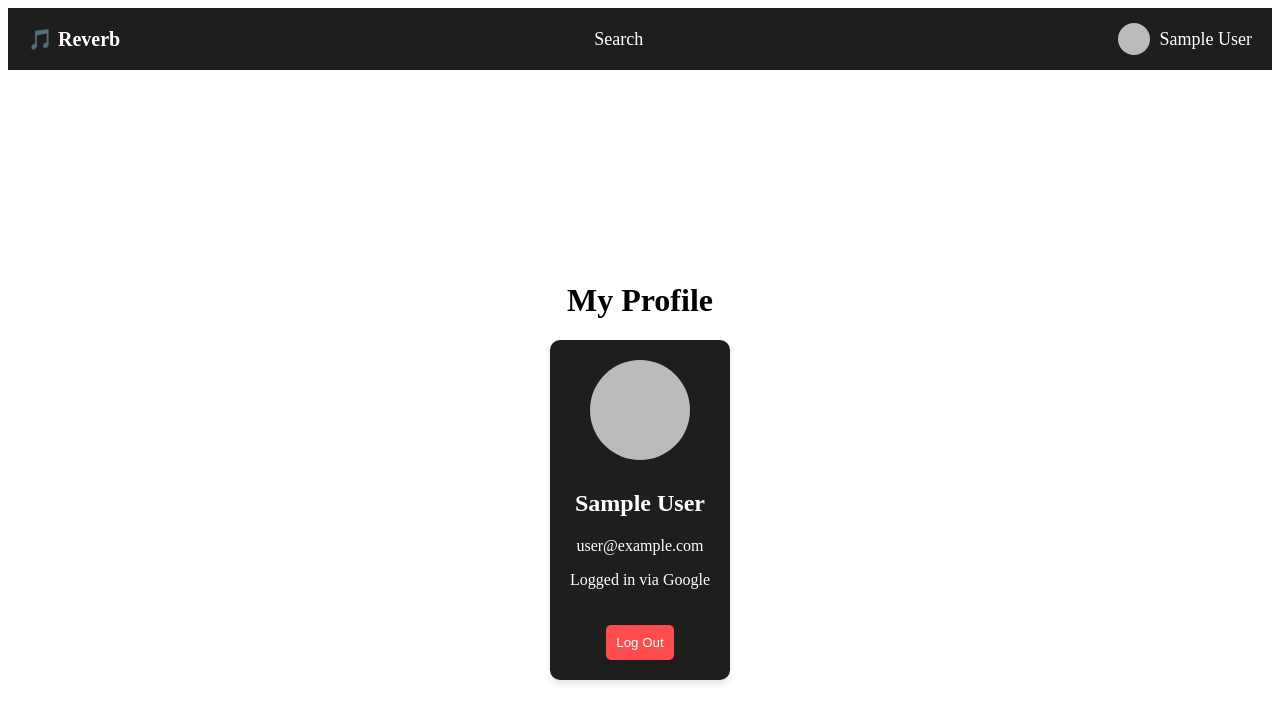
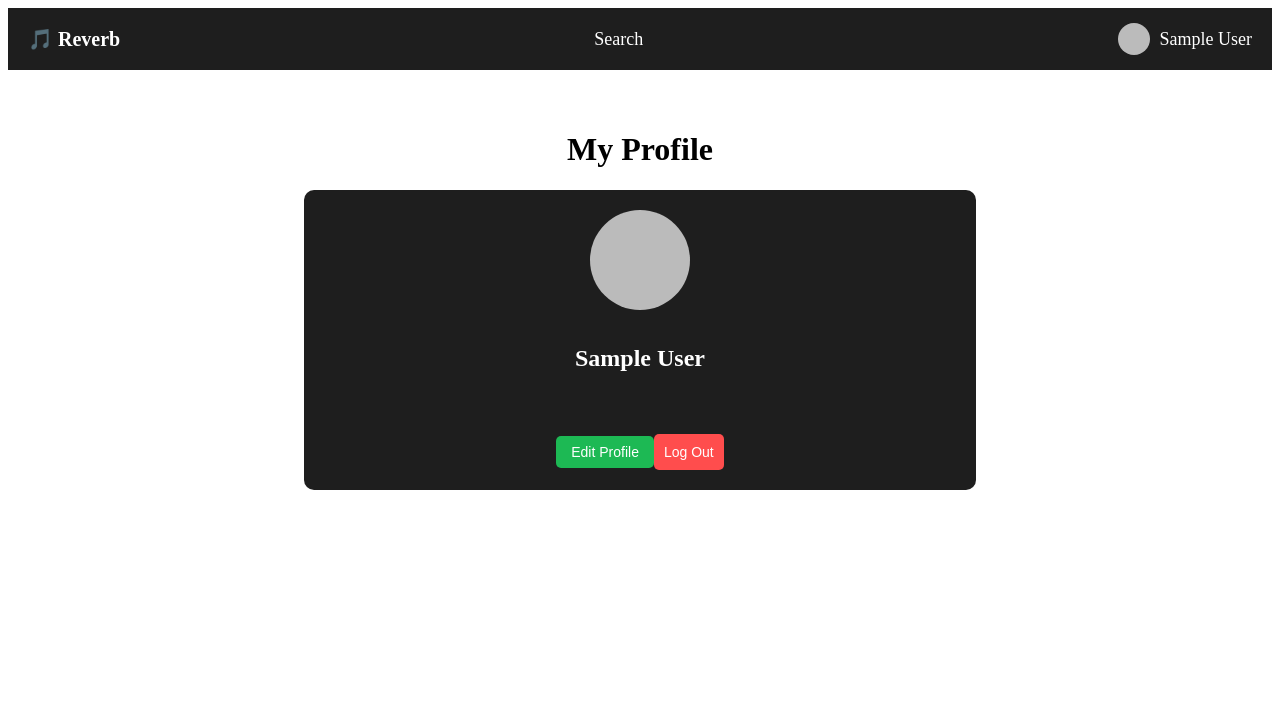
Before and after one commit to jainapurva2010/reverb, a React (Vite) app: page /profile in a window 1280 px wide. Shown: the top 722 px of the page. Built offline with nearby package versions, Linux system fonts and the light colour scheme; no server answers; sample sign-in values are in the browser's storage.

Commit message:
Added Edit Profile capability to profile

```diff
--- a/src/App.tsx
+++ b/src/App.tsx
@@ -32,7 +32,11 @@ const App: React.FC = () => {
 
     // Firebase authentication check
     const unsubscribe = auth.onAuthStateChanged((firebaseUser) => {
-      setUser(firebaseUser);
+      if (firebaseUser) {
+        setUser(firebaseUser);
+      } else {
+        setUser(null); // Ensures state resets when logging out
+      }
       firebaseResolved = true;
       if (firebaseResolved && spotifyResolved && !authInitialized) {
         setAuthInitialized(true);
--- a/src/pages/Profile.module.css
+++ b/src/pages/Profile.module.css
@@ -3,22 +3,22 @@
   display: flex;
   flex-direction: column;
   align-items: center;
-    justify-content: center;
-    height: 100vh;
-    text-align: center;
+  margin-top: 40px;
 }
 
 .profileCard {
+  background: #1e1e1e;
+  padding: 20px;
+  border-radius: 10px;
+  width: 50%;
+  text-align: center;
+  color: white;
+}
+
+.profileInfo {
   display: flex;
   flex-direction: column;
   align-items: center;
-    gap: 10px;
-    background: #1e1e1e;
-    padding: 20px;
-    border-radius: 10px;
-    color: white;
-    max-width: 300px;
-    box-shadow: 0px 4px 6px rgba(0, 0, 0, 0.1);
 }
 
 .profilePic {
@@ -26,6 +26,46 @@
   height: 100px;
   border-radius: 50%;
   object-fit: cover;
+  margin-bottom: 15px;
+}
+
+.editForm {
+  display: flex;
+  flex-direction: column;
+  gap: 10px;
+}
+
+.inputField, .textArea {
+  width: 80%;
+  padding: 8px;
+  border: 1px solid #555;
+  border-radius: 5px;
+  background: #2a2a2a;
+  color: white;
+}
+
+.textArea {
+  height: 80px;
+  resize: none;
+}
+
+.editButtons {
+  display: flex;
+  gap: 10px;
+}
+
+.editButton, .logoutButton, .saveButton, .cancelButton {
+  margin-top: 10px;
+  padding: 8px 15px;
+  border: none;
+  border-radius: 5px;
+  font-size: 14px;
+  cursor: pointer;
+}
+
+.editButton {
+  background-color: #1db954;
+  color: white;
 }
 
   .logoutButton {
@@ -39,6 +79,21 @@
     transition: background-color 0.3s ease;
   }
 
+  .logoutButton {
+    background-color: #ff4d4d;
+    color: white;
+  }
+
+  .saveButton {
+    background-color: #008CBA;
+    color: white;
+  }
+
+  .cancelButton {
+    background-color: #555;
+    color: white;
+  }
+
   .logoutButton:hover {
     background: #e63939;
   }
--- a/src/pages/Profile.tsx
+++ b/src/pages/Profile.tsx
@@ -1,11 +1,37 @@
-import React from "react";
+import React, { useState } from "react";
 import { useNavigate } from "react-router-dom";
 import { useAuthStore } from "../store/useAuthStore";
 import styles from "./Profile.module.css";
 
 const Profile: React.FC = () => {
   const navigate = useNavigate();
-  const { user, spotifyProfile, spotifyToken, logoutUser, logoutSpotify } = useAuthStore();
+  const {
+    user,
+    spotifyProfile,
+    spotifyToken,
+    customDisplayName,
+    bio,
+    setCustomDisplayName,
+    setBio,
+    logoutUser,
+    logoutSpotify,
+  } = useAuthStore();
+
+  const [isEditing, setIsEditing] = useState(false);
+  const [editedName, setEditedName] = useState(customDisplayName || "");
+  const [editedBio, setEditedBio] = useState(bio || "");
+
+  const handleSave = () => {
+    setCustomDisplayName(editedName.trim() !== "" ? editedName : null);
+    setBio(editedBio.trim() !== "" ? editedBio : null);
+    setIsEditing(false);
+  };
+
+  const handleCancel = () => {
+    setEditedName(customDisplayName || "");
+    setEditedBio(bio || "");
+    setIsEditing(false);
+  };
 
   // Function to get profile image
   const getProfileImage = () => {
@@ -27,23 +53,59 @@ const Profile: React.FC = () => {
     navigate("/login", { replace: true });
   };
 
+  // Determine display name: Custom name or original from Google/Spotify
+  const originalDisplayName = user?.displayName || spotifyProfile?.display_name;
+  const displayName = customDisplayName || originalDisplayName;
+
   return (
     <div className={styles.profileContainer}>
       <h1>My Profile</h1>
       <div className={styles.profileCard}>
+        <div className={styles.profileInfo}>
           <img
-          src={getProfileImage()}
+            src={
+              user?.photoURL ||
+              spotifyProfile?.images?.[0]?.url ||
+              `https://ui-avatars.com/api/?name=${originalDisplayName}`
+            }
             alt="Profile"
             className={styles.profilePic}
           />
-        <div>
-          <h2>{user?.displayName || spotifyProfile?.display_name || "Guest"}</h2>
-          <p>{user?.email || spotifyProfile?.email || "No email available"}</p>
-          <p>Logged in via {user ? "Google" : "Spotify"}</p>
+          {isEditing ? (
+            <div className={styles.editForm}>
+              <input
+                type="text"
+                placeholder="Enter display name"
+                value={editedName}
+                onChange={(e) => setEditedName(e.target.value)}
+                className={styles.inputField}
+              />
+              <textarea
+                placeholder="Enter bio"
+                value={editedBio}
+                onChange={(e) => setEditedBio(e.target.value)}
+                className={styles.textArea}
+              />
+              <div className={styles.editButtons}>
+                <button onClick={handleSave} className={styles.saveButton}>Save</button>
+                <button onClick={handleCancel} className={styles.cancelButton}>Cancel</button>
               </div>
-        <button className={styles.logoutButton} onClick={handleLogout}>
+            </div>
+          ) : (
+            <>
+              <h2>{displayName}</h2>
+              <p>{bio || ""}</p>
+            </>
+          )}
+          <div className={styles.buttonGroup}>
+            <button onClick={() => setIsEditing(true)} className={styles.editButton}>
+              Edit Profile
+            </button>
+            <button onClick={handleLogout} className={styles.logoutButton}>
               Log Out
             </button>
+          </div>
+        </div>
       </div>
     </div>
   );
--- a/src/store/useAuthStore.tsx
+++ b/src/store/useAuthStore.tsx
@@ -6,12 +6,17 @@ import { getSpotifyToken, logoutFromSpotify } from "../spotifyAuth";
 interface AuthState {
   user: any | null;
   spotifyToken: string | null;
+  customDisplayName: string | null;
+  bio: string | null;
   spotifyProfile: any | null;
   authInitialized: boolean;
   setUser: (user: any | null) => void;
   setSpotifyToken: (token: string | null) => void;
+  setCustomDisplayName: (name: string | null) => void;
+  setBio: (bio: string | null) => void;
   setSpotifyProfile: (profile: any | null) => void;
   setAuthInitialized: (initialized: boolean) => void;
+  resetProfile: () => void;
   logoutUser: () => Promise<void>;
   logoutSpotify: () => void;
 }
@@ -23,17 +28,31 @@ export const useAuthStore = create<AuthState>()(
       spotifyToken: getSpotifyToken(),
       spotifyProfile: null,
       authInitialized: false,
+      customDisplayName: null,
+      bio: null,
 
-      setUser: (user) => set({ user }),
+      setUser: (user) => set((state) => {
+        // If a different user logs in, reset custom display name & bio
+        if (state.user?.uid !== user?.uid) {
+          return { user, customDisplayName: null, bio: null };
+        }
+        return { user };
+      }),
       setSpotifyToken: (token) => set({ spotifyToken: token }),
-      setSpotifyProfile: (profile) => set({ spotifyProfile: profile }),
+      setSpotifyProfile: (profile) => set((state) => {
+        if (state.spotifyProfile?.id !== profile?.id) {
+          return { spotifyProfile: profile, customDisplayName: null, bio: null };
+        }
+        return { spotifyProfile: profile };
+      }),
       setAuthInitialized: (initialized) => set({ authInitialized: initialized }),
-
+      setCustomDisplayName: (name) => set({ customDisplayName: name }),
+      setBio: (bio) => set({ bio }),
+      resetProfile: () => set({ customDisplayName: null, bio: null }),
       logoutUser: async () => {
         await logout();
         set({ user: null });
       },
-
       logoutSpotify: () => {
         logoutFromSpotify(() => {});
         set({ spotifyToken: null, spotifyProfile: null });
```
Also changed, not shown: src/main.tsx (line endings or trailing spaces). Lines whose indentation alone changed are shown as unchanged.
